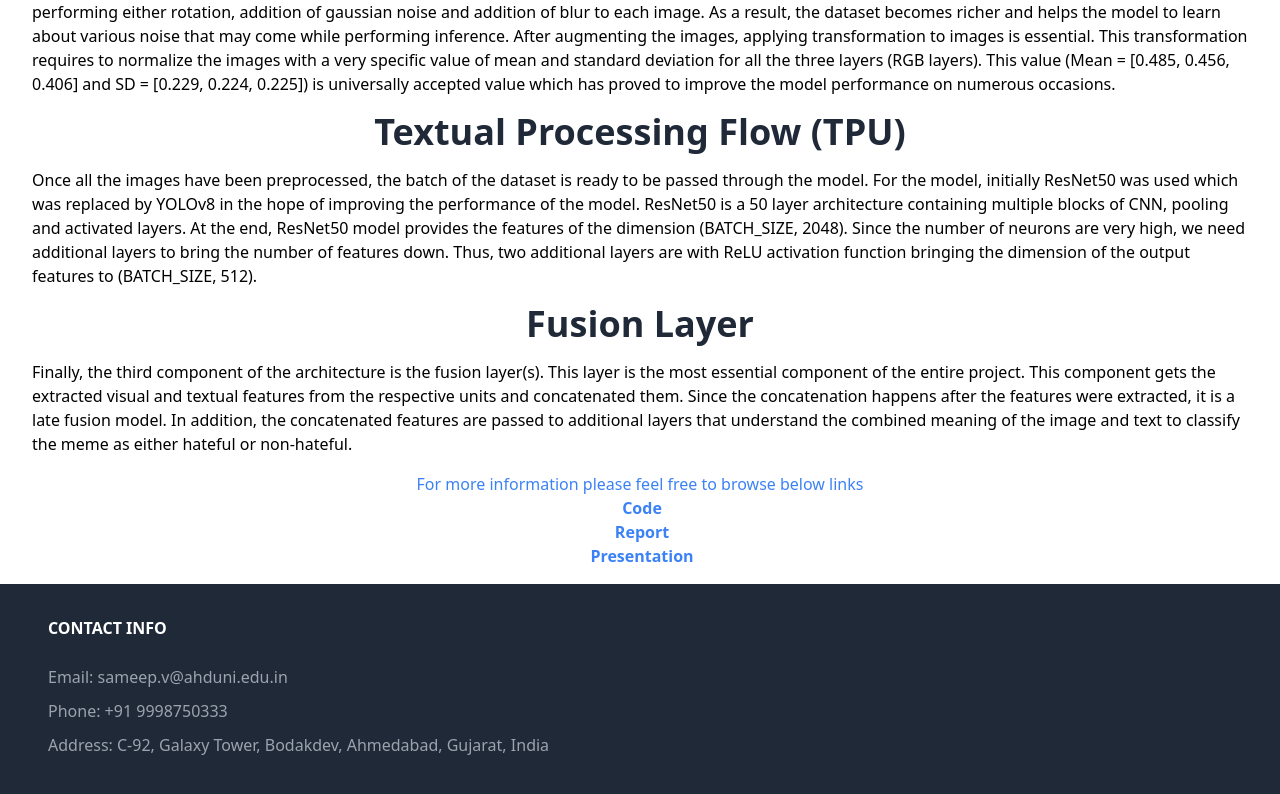
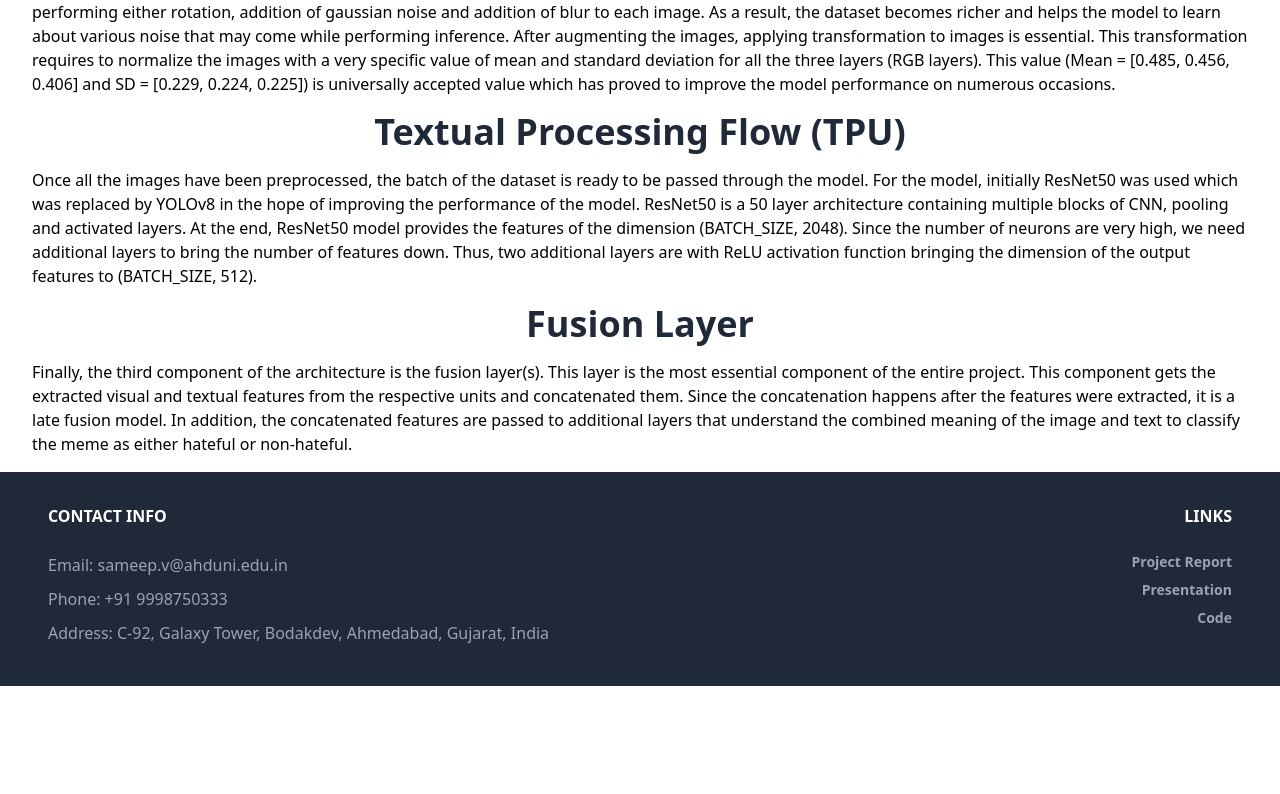
Before and after one commit to sameepv21/Hateful_Meme_Classification, a React (Create React App) app in the folder demo/: page /architecture in a window 1280 px wide. Shown: the part 774-1568 px from the top of the page. After the commit the page ends 1460 px from the top, so only its background shows below. Built offline with nearby package versions, Linux system fonts and the light colour scheme.

Commit message:
[restore]: footer links

```diff
--- a/demo/src/Components/Architecture.js
+++ b/demo/src/Components/Architecture.js
@@ -65,7 +65,7 @@ const Architecture = () => {
         </h1>
       </div>
 
-      <div className="flex flex-col items-center justify-center mt-4">
+      <div className="flex flex-col items-center justify-center mt-4 mb-4">
         <p className="text-left max-w-7xl mx-auto px-4 sm:px-6 lg:px-8">
           Finally, the third component of the architecture is the fusion layer(s). This layer is the most essential
           component of the entire project. This component gets the extracted visual and textual features from the
@@ -74,19 +74,6 @@ const Architecture = () => {
           the combined meaning of the image and text to classify the meme as either hateful or non-hateful.
         </p>
       </div>
-
-      <div className='flex flex-col items-center justify-center mt-4 mb-4 text-blue-500'>
-        For more information please feel free to browse below links
-        <a href="https://github.com/sameepv21/Hateful_Meme_Classification" className='text-blue-500 hover:text-blue-600 font-bold ml-1'>
-          Code
-        </a>
-        <a href="https://drive.google.com/file/d/1U_tDC7jeNkLZUwaJ8fguL8b1jVgZFYgk/view?usp=sharing" className='text-blue-500 hover:text-blue-600 font-bold ml-1'>
-          Report
-        </a>
-        <a href="https://drive.google.com/file/d/1wiIA0t5FPhAJ-aH_i9TTLn_yi6s_PPEz/view?usp=sharing" className='text-blue-500 hover:text-blue-600 font-bold ml-1'>
-          Presentation
-        </a>
-      </div>
     </div>
   )
 }
--- a/demo/src/Components/Footer.js
+++ b/demo/src/Components/Footer.js
@@ -1,6 +1,9 @@
 import React from "react";
 
 function Footer() {
+    let github_url = "https://github.com/sameepv21/Hateful_Meme_Classification"
+    let report_url = "https://drive.google.com/file/d/1U_tDC7jeNkLZUwaJ8fguL8b1jVgZFYgk/view?usp=sharing"
+    let poster_url = "https://drive.google.com/file/d/1wiIA0t5FPhAJ-aH_i9TTLn_yi6s_PPEz/view?usp=sharing"
   return (
     <footer className="bg-gray-800 py-8 justify-between">
       <div className="max-w-7xl mx-auto px-4 sm:px-6 lg:px-8 container flex flex-wrap">
@@ -16,6 +19,26 @@ function Footer() {
             Address: C-92, Galaxy Tower, Bodakdev, Ahmedabad, Gujarat, India
           </p>
         </div>
+        <div className="w-full md:w-1/2 px-4 text-right">
+          <h5 className="text-white uppercase mb-6 font-bold">Links</h5>
+          <ul className="list-unstyled">
+            <li>
+              <a href={report_url} className="text-gray-400 hover:text-white font-semibold block pb-2 text-sm">
+                Project Report
+              </a>
+            </li>
+            <li>
+              <a href={poster_url} className="text-gray-400 hover:text-white font-semibold block pb-2 text-sm">
+                Presentation
+              </a>
+            </li>
+            <li>
+              <a href={github_url} className="text-gray-400 hover:text-white font-semibold block pb-2 text-sm">
+                Code
+              </a>
+            </li>
+          </ul>
+        </div>
       </div>
     </footer>
   );
```
